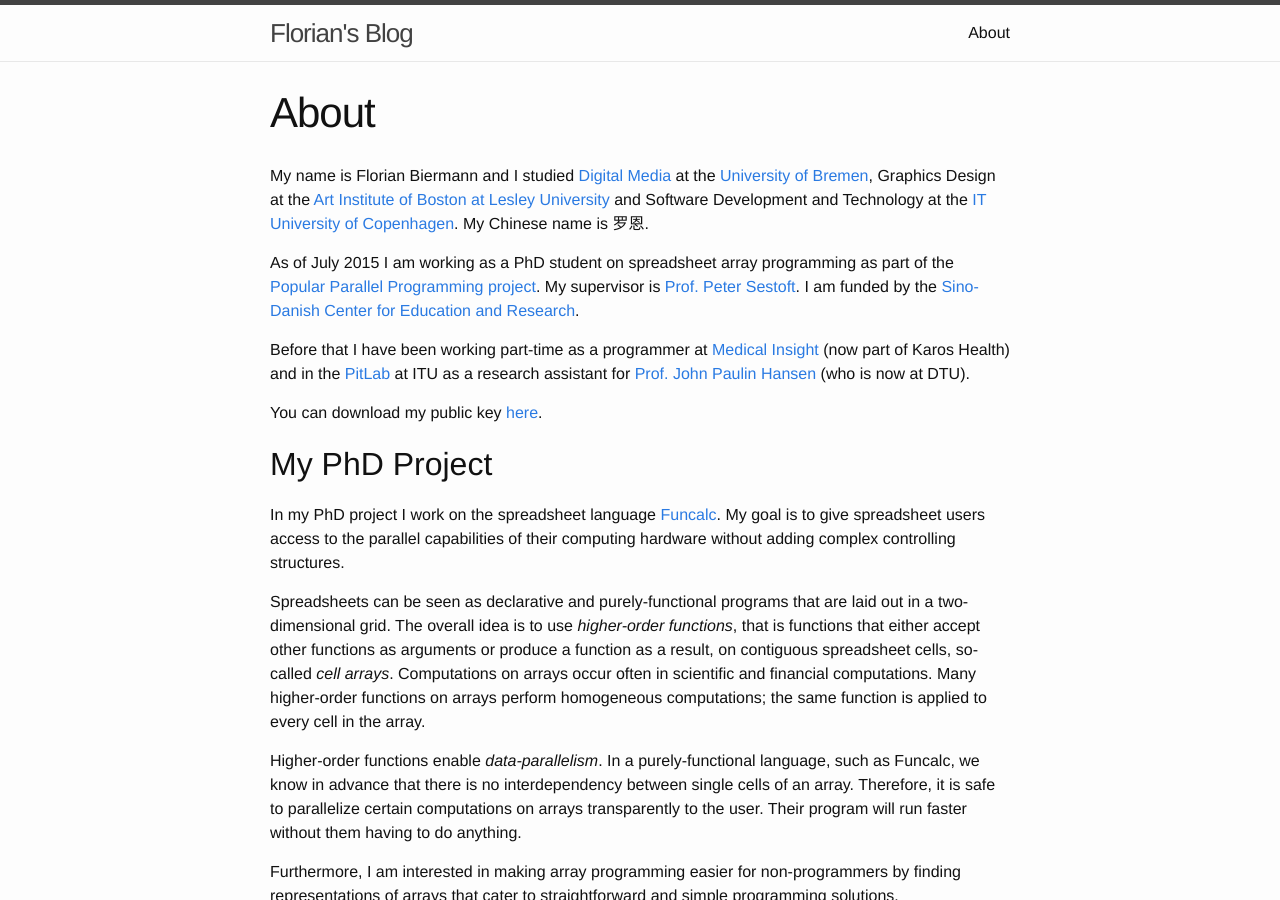
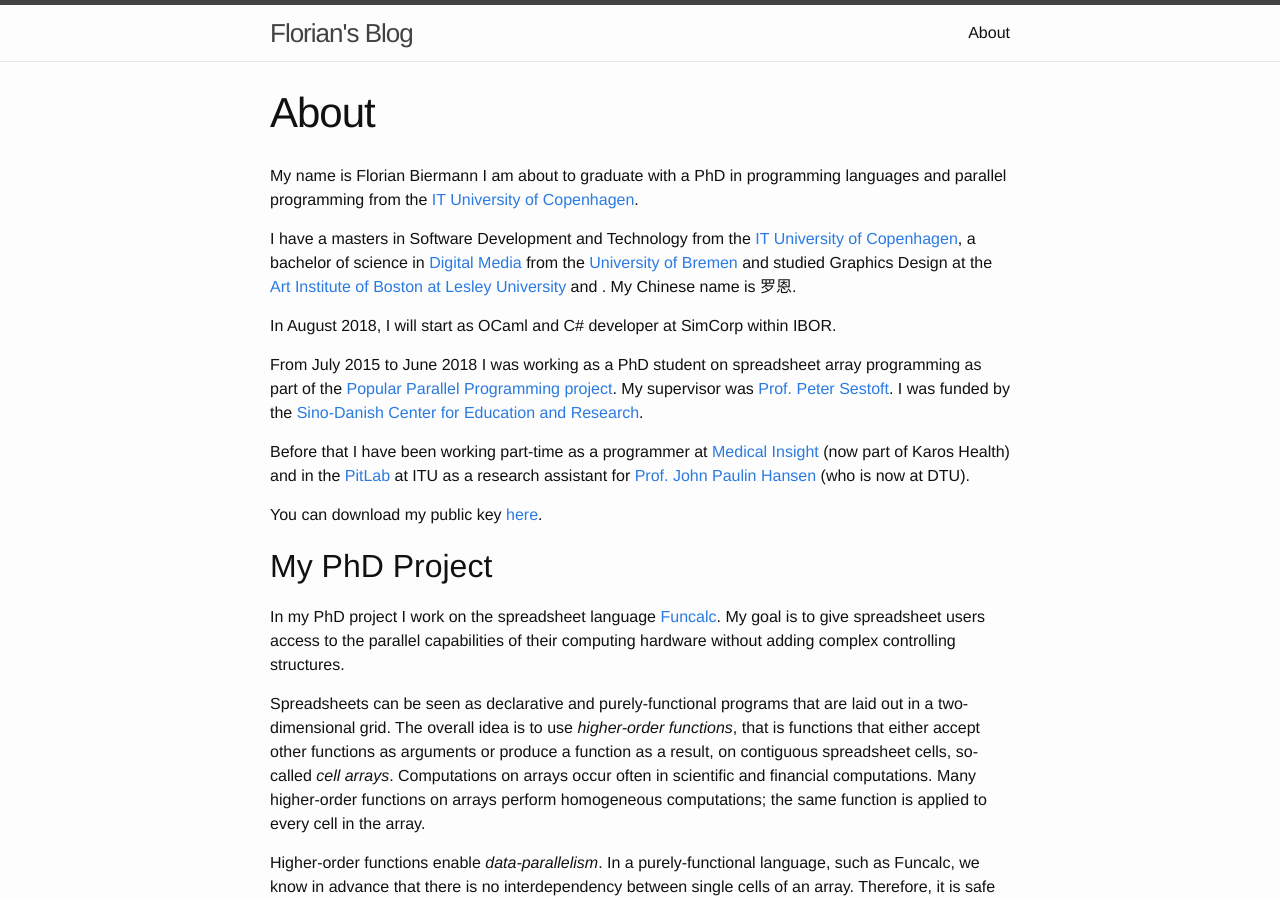
Before and after one commit to fbie/fbie.github.io, a Jekyll site: the page built from about.md, in a window 1280 px wide and 900 px high. Built offline with Jekyll 4.4.1, drawn with Linux system fonts in a browser that asks for light colours.

Commit message:
Update about with recent developments

```diff
--- a/about.md
+++ b/about.md
@@ -4,9 +4,13 @@ title: About
 permalink: /about/
 ---
 
-My name is Florian Biermann and I studied [Digital Media](http://digitalmedia-bremen.de/en) at the [University of Bremen](http://uni-bremen.de/), Graphics Design at the [Art Institute of Boston at Lesley University](http://www.lesley.edu/college-art-and-design/) and Software Development and Technology at the [IT University of Copenhagen](https://itu.dk).  My Chinese name is 罗恩.
+My name is Florian Biermann I am about to graduate with a PhD in programming languages and parallel programming from the [IT University of Copenhagen](https://itu.dk).
 
-As of July 2015 I am working as a PhD student on spreadsheet array programming as part of the [Popular Parallel Programming project](https://itu.dk/people/sestoft/p3).  My supervisor is [Prof. Peter Sestoft](https://itu.dk/people/sestoft).  I am funded by the [Sino-Danish Center for Education and Research](http://sinodanishcenter.com).
+I have a masters in Software Development and Technology from the [IT University of Copenhagen](https://itu.dk), a bachelor of science in [Digital Media](http://digitalmedia-bremen.de/en) from the [University of Bremen](http://uni-bremen.de/) and studied Graphics Design at the [Art Institute of Boston at Lesley University](http://www.lesley.edu/college-art-and-design/) and .  My Chinese name is 罗恩.
+
+In August 2018, I will start as OCaml and C\# developer at SimCorp within IBOR.
+
+From July 2015 to June 2018 I was working as a PhD student on spreadsheet array programming as part of the [Popular Parallel Programming project](https://itu.dk/people/sestoft/p3).  My supervisor was [Prof. Peter Sestoft](https://itu.dk/people/sestoft).  I was funded by the [Sino-Danish Center for Education and Research](http://sinodanishcenter.com).
 
 Before that I have been working part-time as a programmer at [Medical Insight](http://www.medical-insight.com/) (now part of Karos Health) and in the [PitLab](http://pitlab.itu.dk/) at ITU as a research assistant for [Prof. John Paulin Hansen](https://www.linkedin.com/in/johnpaulinhansen) (who is now at DTU).
 
```
